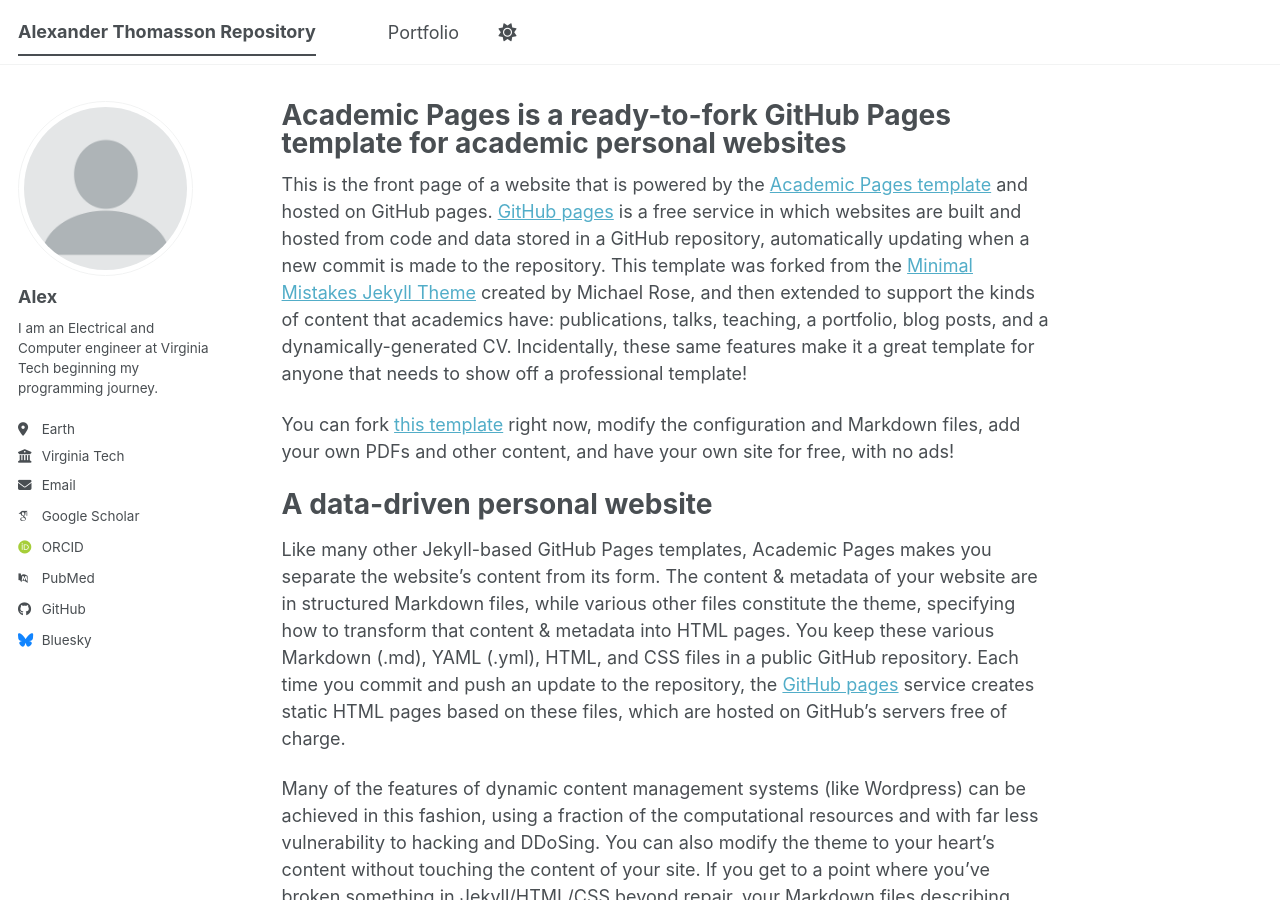
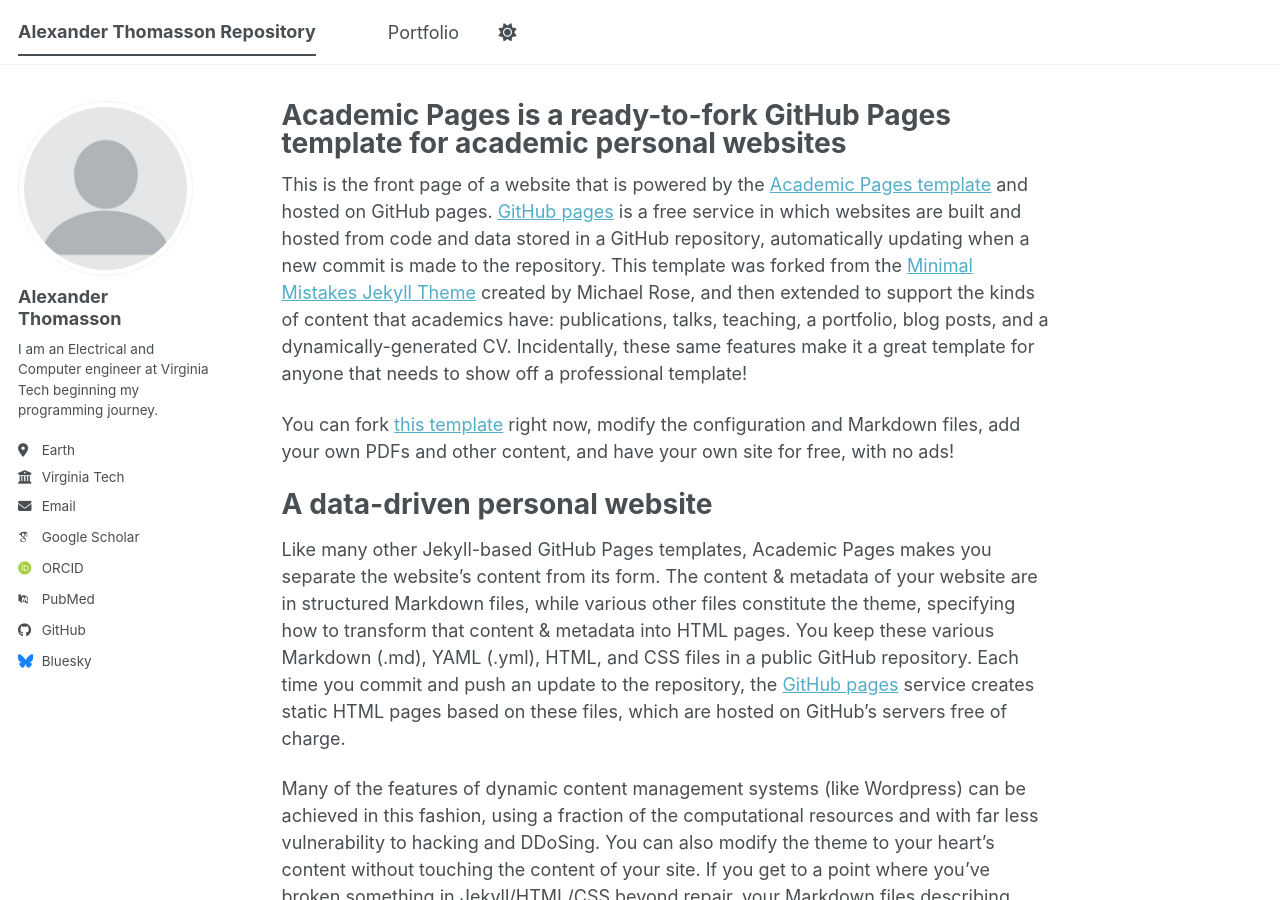
Before and after one commit to AlexanderThomasson/AlexanderThomasson.github.io, a Jekyll site: the page built from _pages/about.md, in a window 1280 px wide and 900 px high. Built offline with Jekyll 4.4.1, drawn with Linux system fonts in a browser that asks for light colours; some web fonts are replaced; a script bundle is joined from its source files by our own code; library files that are not in the unit come from our copies.

Commit message:
Update _config.yml
just updated my name

```diff
--- a/_config.yml
+++ b/_config.yml
@@ -24,7 +24,7 @@
 author:
   # Biographic information
   avatar           : "profile.png"
-  name             : "Alex"
+  name             : "Alexander Thomasson"
   pronouns         : # example: "she/her"
   bio              : "I am an Electrical and Computer engineer at Virginia Tech beginning my programming journey."
   location         : "Earth"
```
